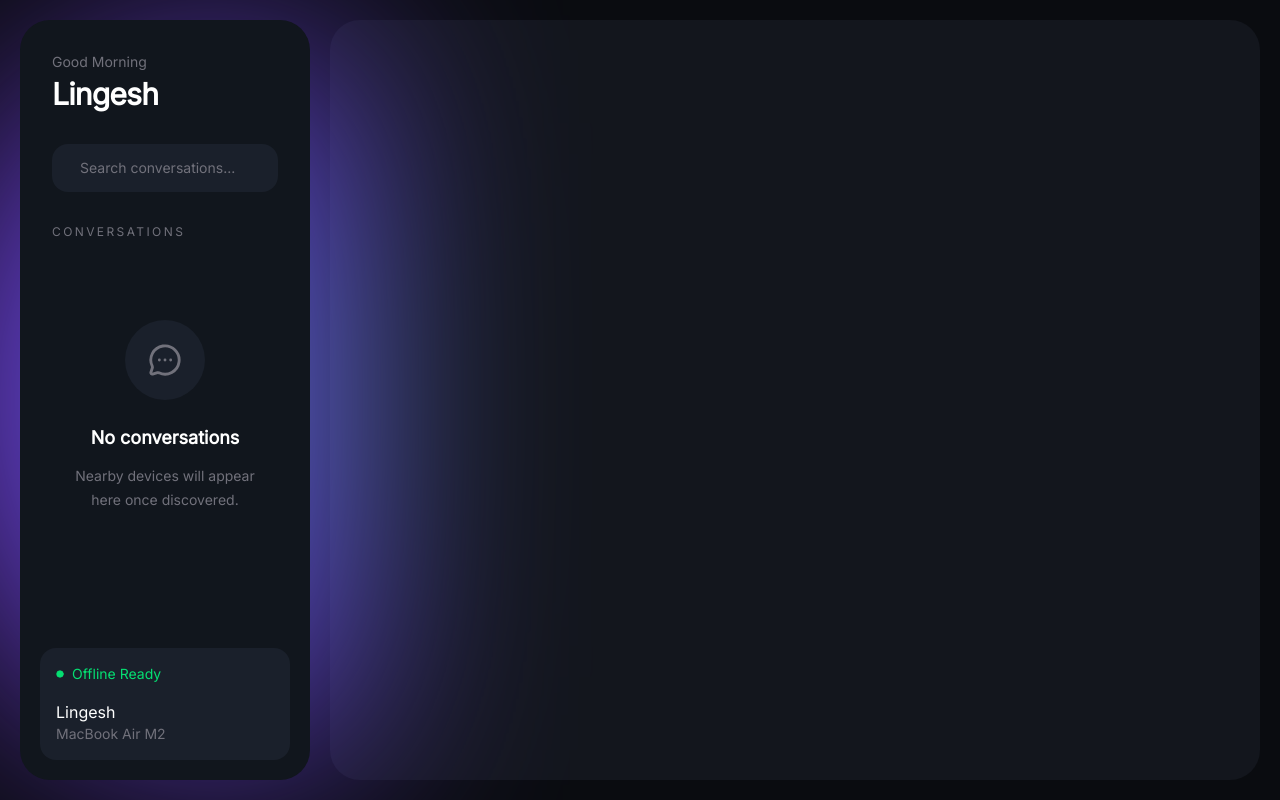
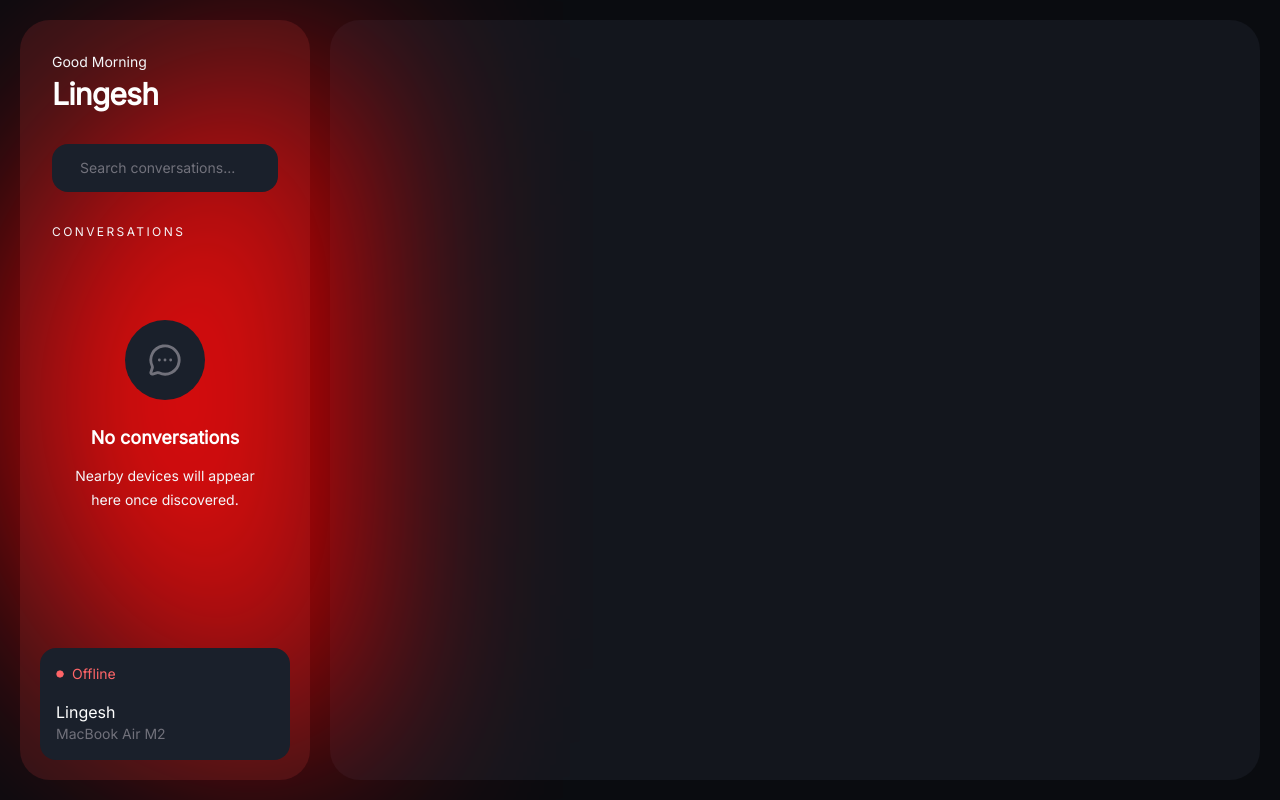
Before and after one commit to lingeshivakumar/anti-internet-chat, a React (Vite) app in the folder client/: page / in a window 1280 px wide. Built offline with nearby package versions, Linux system fonts and the light colour scheme.

Commit message:
made minor transparency and opacity changes for the sidebar layout

```diff
--- a/client/src/components/Sidebar.tsx
+++ b/client/src/components/Sidebar.tsx
@@ -28,14 +28,14 @@ export default function Sidebar({
         style={{
           right: "-40px",
           background:
-            "radial-gradient(circle at right center, #818cf8 0%, #6366f1 28%, #7c3aed 52%, transparent 72%)",
+            "radial-gradient(circle at right center, red 0%, red 28%, red 52%, transparent 10%)",
         }}
       />
 
-      <aside className="relative flex h-full flex-col overflow-hidden rounded-[30px] bg-[#11161D]">
+      <aside className="relative flex h-full flex-col overflow-hidden rounded-[30px] bg-[#ef4444]/15">
       {/* Header */}
       <header className="relative px-8 pt-8">
-        <p className="text-sm text-zinc-500">
+        <p className="text-sm text-white-500">
           {getGreeting()}
         </p>
         <h1 className="mt-1 text-3xl font-semibold tracking-tight text-white">
@@ -73,7 +73,7 @@ export default function Sidebar({
 
       {/* Section Title */}
       <div className="relative px-8 pt-8">
-        <p className="text-xs uppercase tracking-[0.2em] text-zinc-500">
+        <p className="text-xs uppercase tracking-[0.2em] text-white-500">
           Conversations
         </p>
       </div>
@@ -89,7 +89,7 @@ export default function Sidebar({
         <h2 className="mt-6 text-lg font-semibold text-white">
           No conversations
         </h2>
-        <p className="mt-3 max-w-[190px] text-center text-sm leading-6 text-zinc-500">
+        <p className="mt-3 max-w-[190px] text-center text-sm leading-6 text-white-500">
           Nearby devices will appear here once discovered.
         </p>
       </div>
@@ -108,10 +108,10 @@ export default function Sidebar({
           <div className="flex items-center gap-2">
             <Circle
               size={8}
-              className="fill-green-400 text-green-400"
+              className="fill-red-400 text-red-400"
             />
-            <span className="text-sm font-medium text-green-400">
-              Offline Ready
+            <span className="text-sm font-medium text-red-400">
+              Offline
             </span>
           </div>
           <h3 className="mt-4 font-medium text-white">
```
